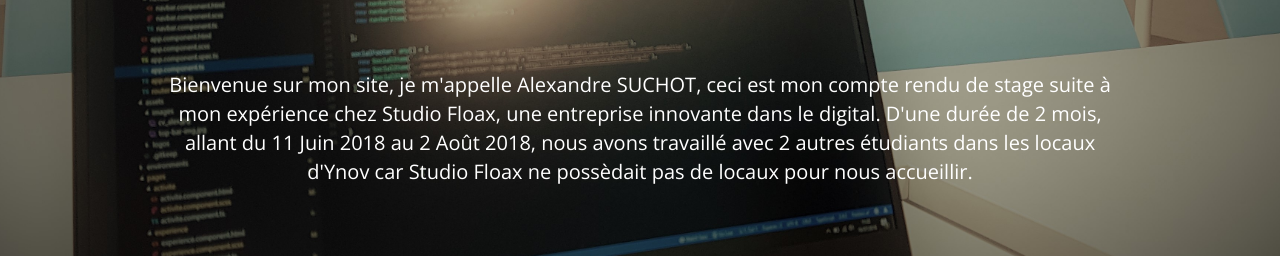
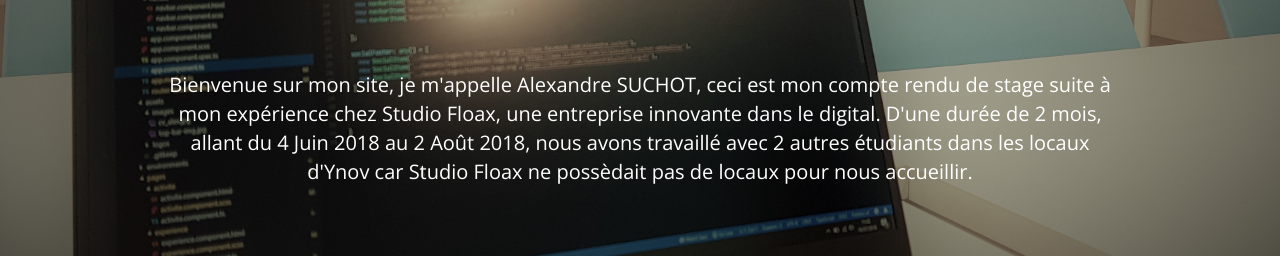
Before and after one commit to AlexSuchot/site-stage-Alexandre-Suchot-b1, a plain HTML site: page index.html in a window 1280 px wide. Shown: the part 676-932 px from the top of the page. Drawn offline with nearby package versions, Linux system fonts and the light colour scheme.

Commit message:
Update index.html

```diff
--- a/index.html
+++ b/index.html
@@ -54,7 +54,7 @@
                     <div class="hero-content text-center">
                         <p class="intro center-p">
                             Bienvenue sur mon site, je m'appelle Alexandre SUCHOT, ceci est mon compte rendu de stage suite à mon expérience chez Studio Floax, une entreprise innovante dans le digital.
-                            D'une durée de 2 mois, allant du 11 Juin 2018 au 2 Août 2018, nous avons travaillé avec 2 autres étudiants dans les locaux d'Ynov car Studio Floax ne possèdait pas de locaux pour nous accueillir.
+                            D'une durée de 2 mois, allant du 4 Juin 2018 au 2 Août 2018, nous avons travaillé avec 2 autres étudiants dans les locaux d'Ynov car Studio Floax ne possèdait pas de locaux pour nous accueillir.
                         </p>
                     </div>
                 </div>
```
